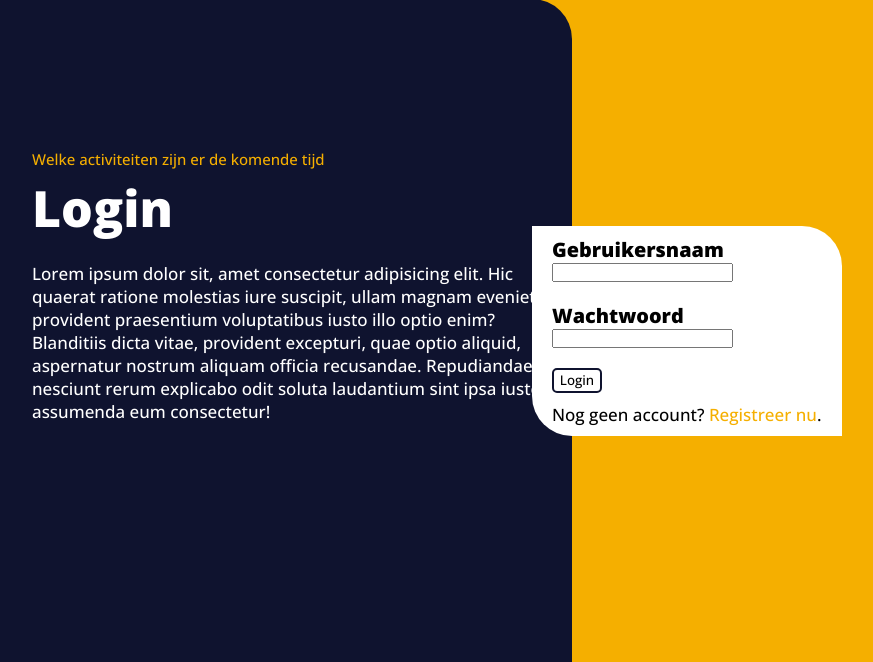
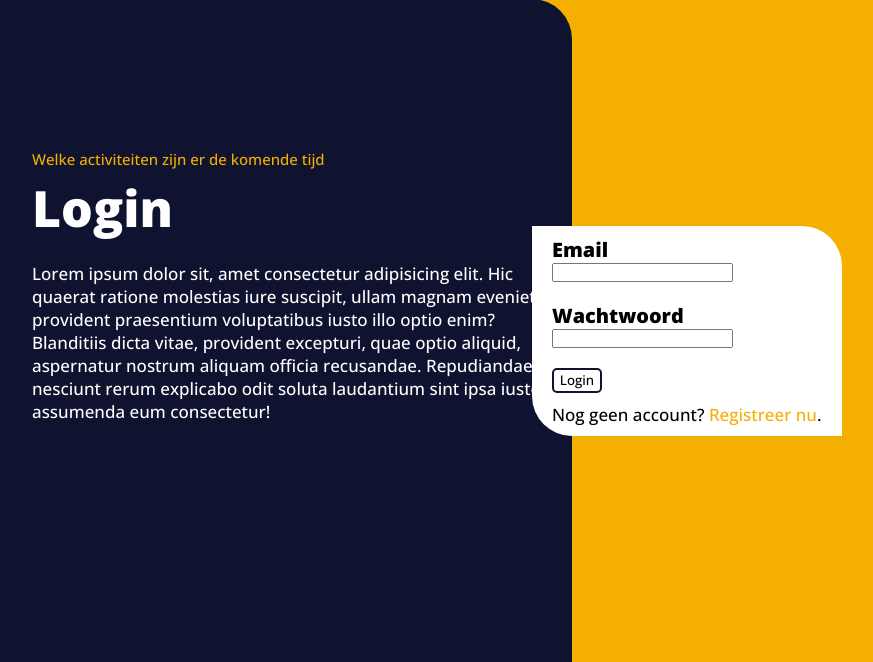
Before and after one commit to PigFish69/Autivadis, a PHP site: page /login.php in a window 1280 px wide. Shown: the part 96-758 px from the top of the page, without its empty margins (48-921 px from the left). Run offline with PHP 8.4, Linux system fonts and the light colour scheme.

Commit message:
login email

```diff
--- a/hyb/Actievadis/Database/userFunctions.php
+++ b/hyb/Actievadis/Database/userFunctions.php
@@ -2,8 +2,8 @@
 
 require_once ("databaseFunctions.php");
 require_once ("../../Class/User.php");
-function getUser($username, $password){
-    $user = db_getData("SELECT * FROM user WHERE username = '$username' AND password = '$password'");
+function getUser($email, $password){
+    $user = db_getData("SELECT * FROM user WHERE email = '$email' AND password = '$password'");
     if ($user->num_rows > 0){
         return $user;
     }
--- a/hyb/Actievadis/Pages/account/login.php
+++ b/hyb/Actievadis/Pages/account/login.php
@@ -4,10 +4,10 @@ require_once "../../Database/userFunctions.php";
 
 if(isset($_POST['submit']))
 {
-    $username = $_POST['username'];
+    $email = $_POST['email'];
     $password = $_POST['password'];
 
-    $user = getUser($username, $password);
+    $user = getUser($email, $password);
 
     if($user == "No user found!")
     {
@@ -46,8 +46,8 @@ if(isset($_POST['submit']))
             <form action="" method="post">
                 <div class="form-group">
                     <!-- <label>Username</label> -->
-                    <h3>Gebruikersnaam</h3>
-                    <input type="text" name="username" class="form-control" value="" required>
+                    <h3>Email</h3>
+                    <input type="text" name="email" class="form-control" value="" required>
                 </div>
                 <div class="form-group">
                     <!-- <label>Password</label> -->
```
